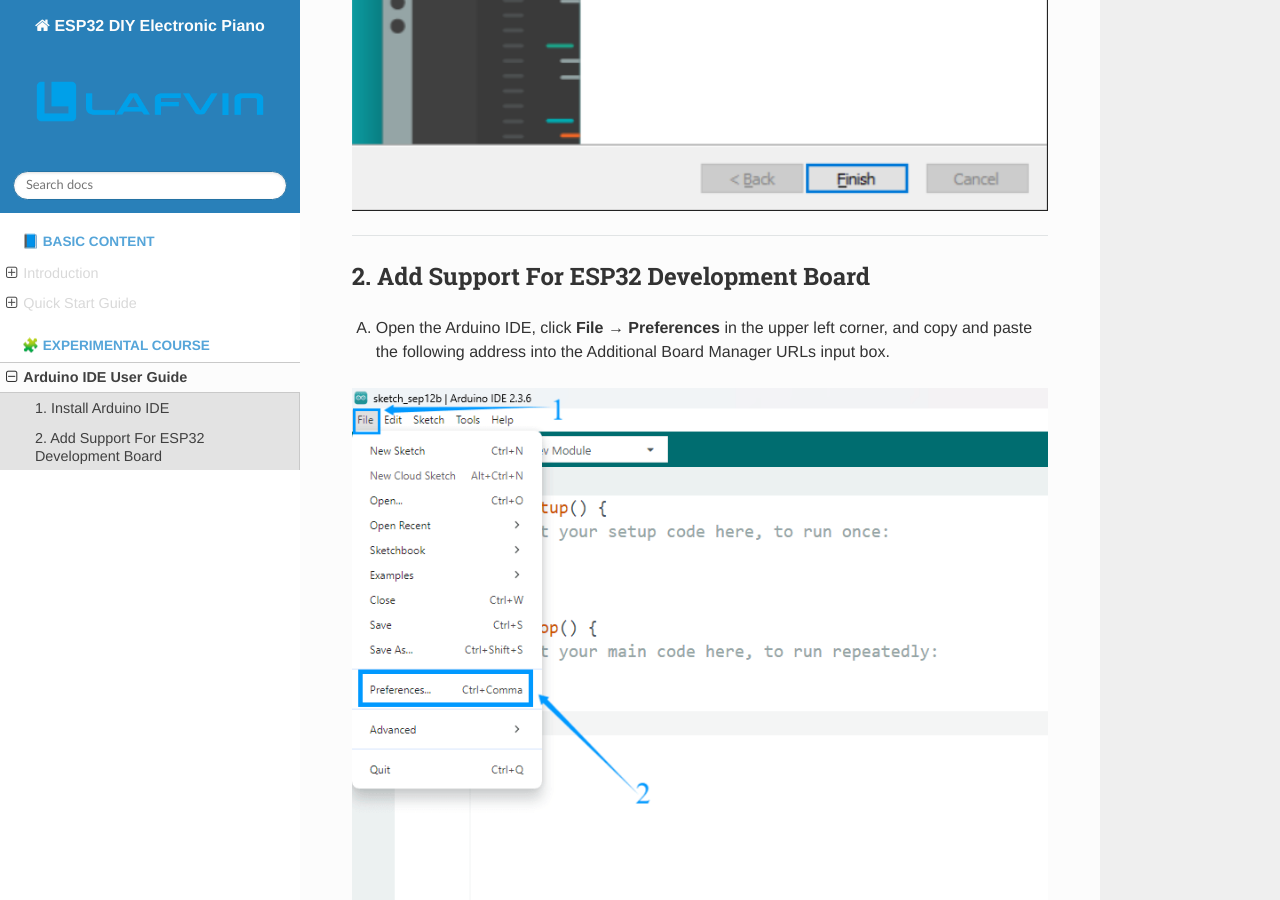
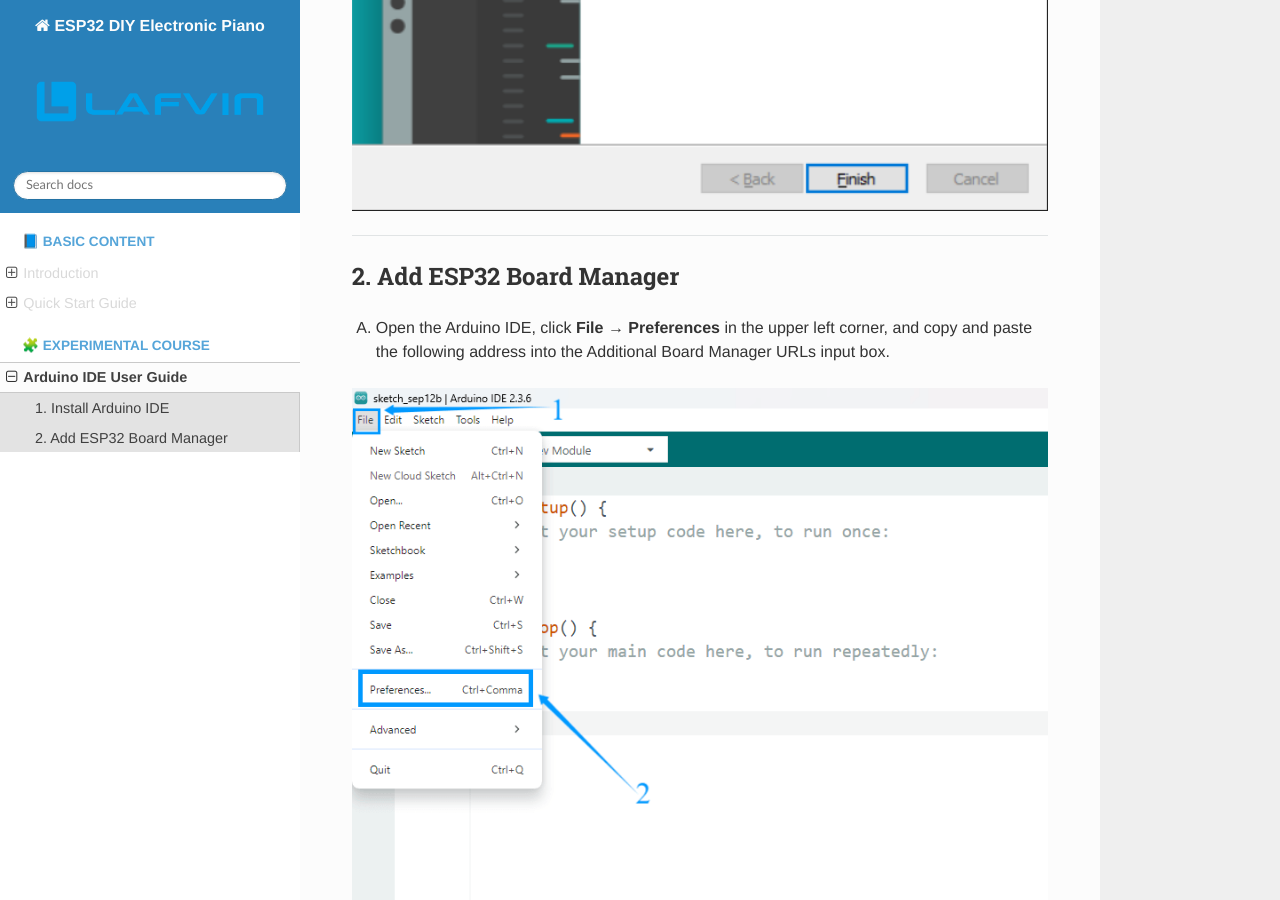
Before and after one commit to COLA508/ESP32_DIY_Electronic_Piano, a Sphinx documentation site: the page built from docs/source/ArduinoIDEUserGuide.rst, in a window 1280 px wide and 900 px high, scrolled down 2941 px. Built offline with Sphinx 7.4.7 and the Read the Docs theme 3.1.0, drawn with Linux system fonts in a browser that asks for light colours.

Commit message:
Update ArduinoIDEUserGuide.rst

```diff
--- a/docs/source/ArduinoIDEUserGuide.rst
+++ b/docs/source/ArduinoIDEUserGuide.rst
@@ -47,8 +47,8 @@ F. Click Install and wait for the process to complete. Finally, click Finish.
 
 ----
 
-2. Add Support For ESP32 Development Board
-------------------------------------------
+2. Add ESP32 Board Manager
+--------------------------
 
 A. Open the Arduino IDE, click **File** → **Preferences** in the upper left corner, and copy and paste the following address into the Additional Board Manager URLs input box.
 
```
